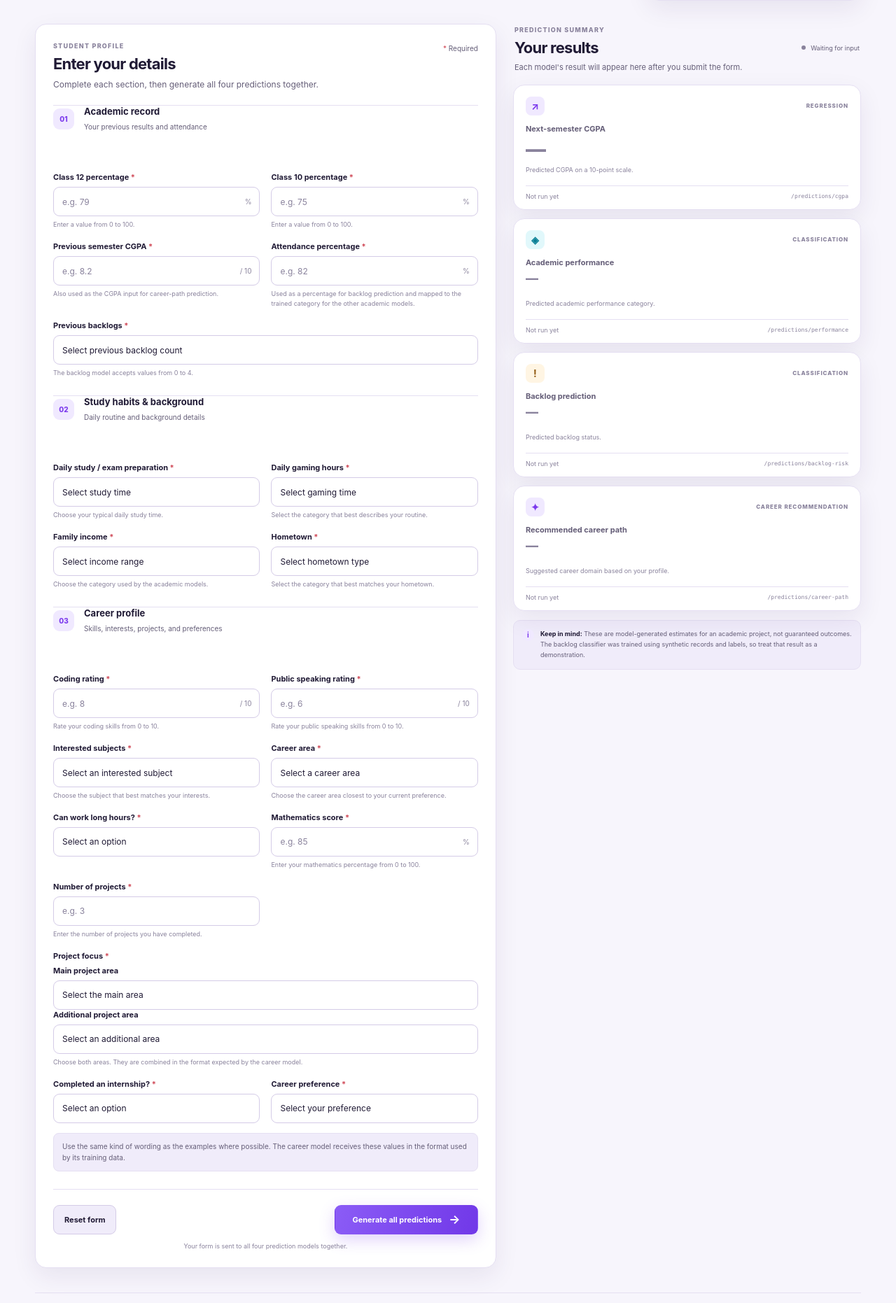
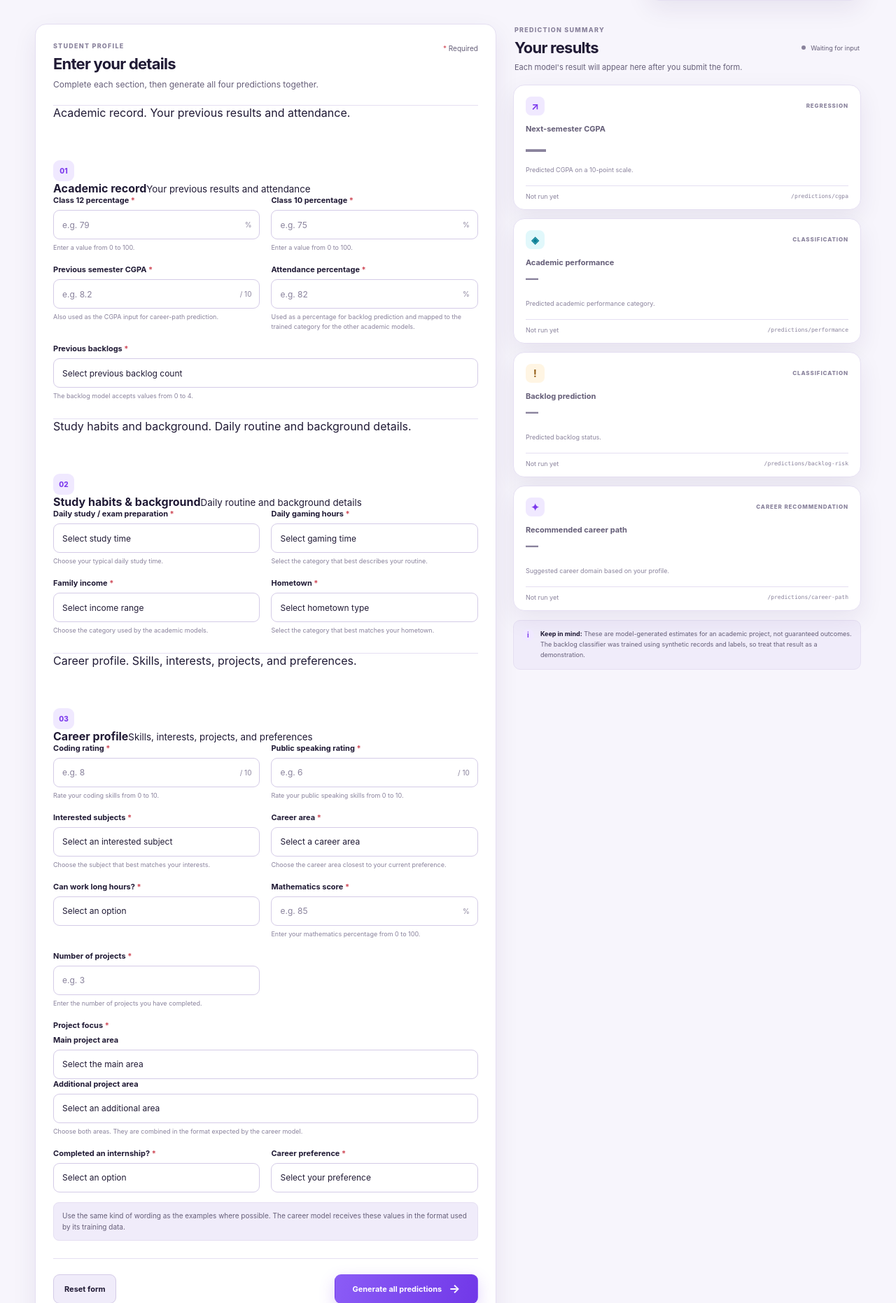
Before and after one commit to ap165/EduPredict, a Flask app: page / in a window 1280 px wide. Shown: the part 334-2196 px from the top of the page at 70% size. Run offline with Flask 3, Linux system fonts and the light colour scheme; parts of the project's set-up code (start-up, migrations or seed data) failed here and were passed over.

Commit message:
Move visible section headings out of fieldset legend layout

```diff
--- a/templates/index.html
+++ b/templates/index.html
@@ -6,7 +6,7 @@
   <meta name="description" content="EduPredict brings together academic performance, CGPA, backlog-risk, and career-path predictions in one simple form.">
   <meta name="theme-color" content="#F7F5FC">
   <title>EduPredict — Student Academic Insights</title>
-  <link rel="stylesheet" href="{{ url_for('static', filename='css/home.css') }}?v=7">
+  <link rel="stylesheet" href="{{ url_for('static', filename='css/home.css') }}?v=8">
 </head>
 <body>
   <header class="site-header">
@@ -65,7 +65,8 @@
 
         <form id="prediction-form" novalidate>
           <fieldset class="form-section">
-            <legend><span class="section-number">01</span><span><strong>Academic record</strong><small>Your previous results and attendance</small></span></legend>
+            <legend class="visually-hidden">Academic record. Your previous results and attendance.</legend>
+            <div class="form-section-heading" aria-hidden="true"><span class="section-number">01</span><span><strong>Academic record</strong><small>Your previous results and attendance</small></span></div>
             <div class="form-grid">
               <div class="field-group">
                 <label for="class_12_percentage">Class 12 percentage <span>*</span></label>
@@ -103,7 +104,8 @@
           </fieldset>
 
           <fieldset class="form-section">
-            <legend><span class="section-number">02</span><span><strong>Study habits & background</strong><small>Daily routine and background details</small></span></legend>
+            <legend class="visually-hidden">Study habits and background. Daily routine and background details.</legend>
+            <div class="form-section-heading" aria-hidden="true"><span class="section-number">02</span><span><strong>Study habits & background</strong><small>Daily routine and background details</small></span></div>
             <div class="form-grid">
               <div class="field-group">
                 <label for="study_time">Daily study / exam preparation <span>*</span></label>
@@ -149,7 +151,8 @@
           </fieldset>
 
           <fieldset class="form-section">
-            <legend><span class="section-number">03</span><span><strong>Career profile</strong><small>Skills, interests, projects, and preferences</small></span></legend>
+            <legend class="visually-hidden">Career profile. Skills, interests, projects, and preferences.</legend>
+            <div class="form-section-heading" aria-hidden="true"><span class="section-number">03</span><span><strong>Career profile</strong><small>Skills, interests, projects, and preferences</small></span></div>
             <div class="form-grid">
               <div class="field-group">
                 <label for="coding_rating">Coding rating <span>*</span></label>
```
